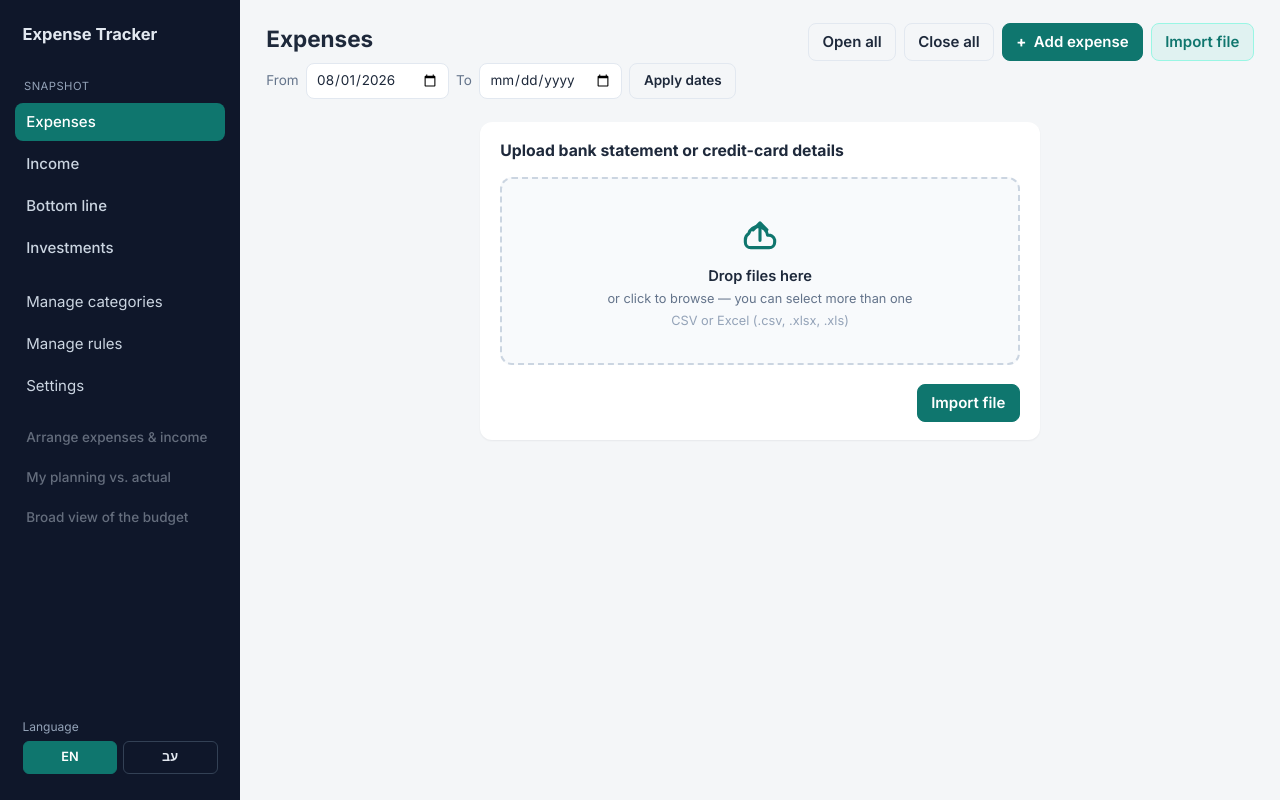
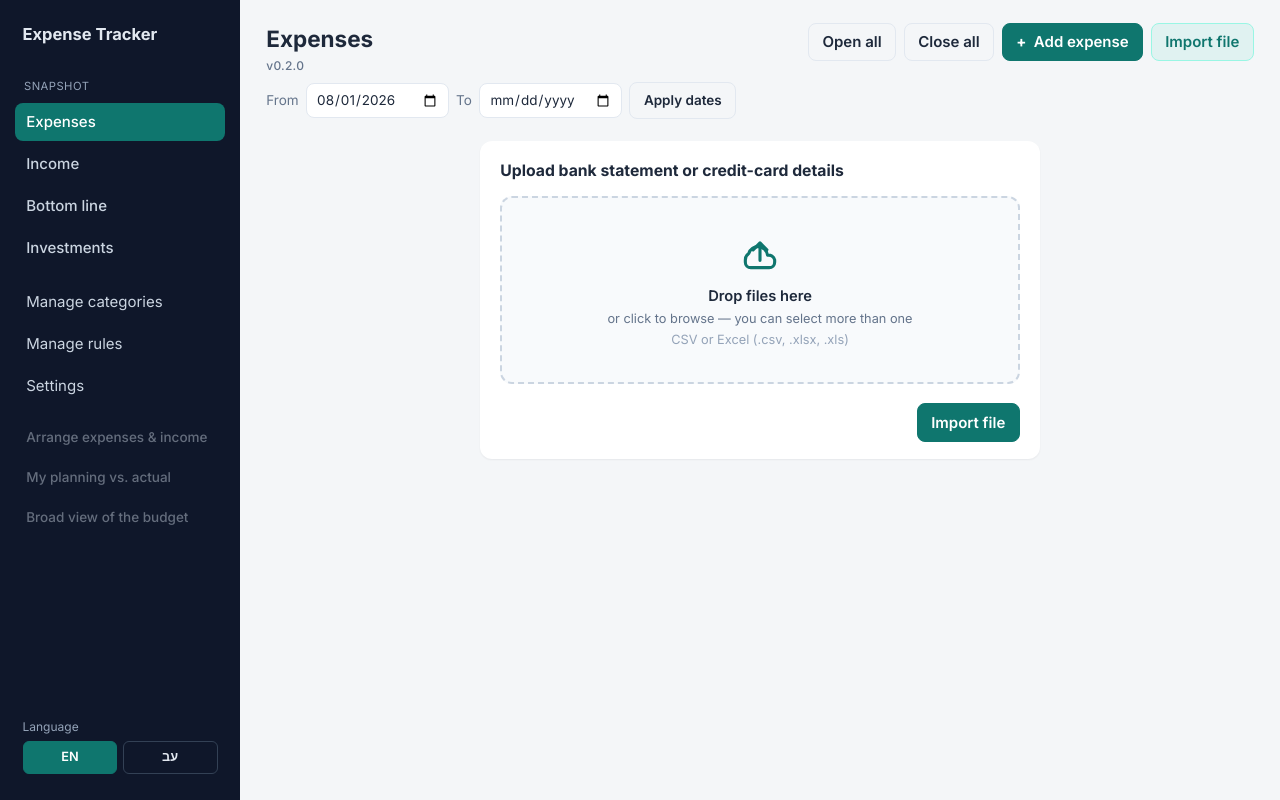
Before and after one commit to itayoliv/expense-tracker, a Flask app: page / in a window 1280 px wide. Run offline with Flask 3, Linux system fonts and the light colour scheme.

Commit message:
Show app version under the dashboard title.
Co-authored-by: Cursor <cursoragent@cursor.com>

```diff
--- a/expense_tracker/__init__.py
+++ b/expense_tracker/__init__.py
@@ -10,7 +10,7 @@ from flask import Flask
 from expense_tracker.db import init_db
 from expense_tracker.routes import register_blueprints
 
-__version__ = "0.1.0"
+__version__ = "0.2.0"
 
 PACKAGE_DIR = Path(__file__).resolve().parent
 ROOT = PACKAGE_DIR.parent
@@ -27,6 +27,10 @@ def create_app() -> Flask:
 
     register_blueprints(app)
 
+    @app.context_processor
+    def _inject_app_version():
+        return {"app_version": __version__}
+
     @app.before_request
     def _ensure_db():
         if not getattr(app, "_db_ready", False):
--- a/expense_tracker/static/css/app.css
+++ b/expense_tracker/static/css/app.css
@@ -120,9 +120,17 @@ a { color: inherit; text-decoration: none; }
 }
 
 .topbar-title h1 {
-  margin: 0 0 0.5rem;
+  margin: 0 0 0.15rem;
   font-size: 1.5rem;
   font-weight: 700;
+}
+
+.app-version {
+  margin: 0 0 0.5rem;
+  color: var(--muted);
+  font-size: 0.8rem;
+  font-weight: 500;
+  letter-spacing: 0.02em;
 }
 
 .period-form {
--- a/expense_tracker/templates/dashboard.html
+++ b/expense_tracker/templates/dashboard.html
@@ -45,6 +45,7 @@
           {% elif view == 'income' %}{{ t('income') }}
           {% else %}{{ t('bottom_line') }}{% endif %}
         </h1>
+        <div class="app-version">v{{ app_version }}</div>
         <form class="period-form" method="get" action="{{ url_for('pages.dashboard') }}" id="period-form">
           <input type="hidden" name="view" value="{{ view }}">
           <div class="period-range">
```
Also changed, not shown: CHANGELOG.md.
